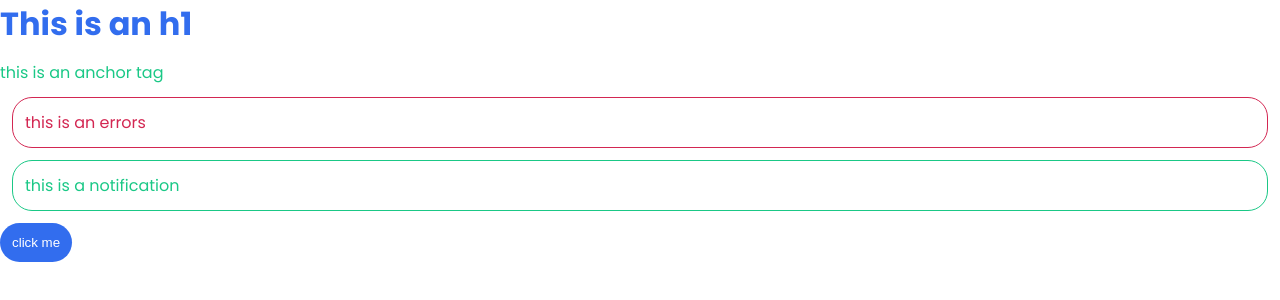
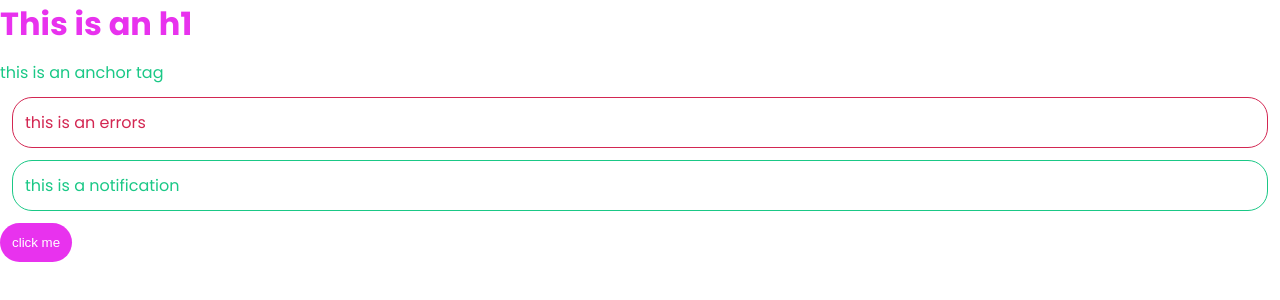
Before and after one commit to Tundrian/SassLibrary, a website: page index.html in a window 1280 px wide. Drawn offline with Linux system fonts and the light colour scheme.

Commit message:
added separate variables file. Create partials and imported variables

```diff
--- /dev/null
+++ b/_variables.scss
@@ -0,0 +1,13 @@
+// Theme colors
+$primary: #e832ee;
+$secondary: #1ac886;
+$error: #d32752;
+$info: #f6c31c;
+
+// Spacing
+$base-padding: 0.75rem;
+$base-margin: 0.75rem;
+
+// Borders
+$base-border-thickness: 1px;
+$base-border-radius: 20px;
--- a/index.scss
+++ b/index.scss
@@ -1,5 +1,8 @@
 // import google font
 @import url('https://fonts.googleapis.com/css2?family=Poppins:ital,wght@0,100;0,200;0,300;0,400;0,500;0,600;0,700;0,800;0,900;1,100;1,200;1,300;1,400;1,500;1,600;1,700;1,800;1,900&display=swap');
+
+// Import files
+@import 'variables';
 
 /* reset styles */
 * {
@@ -28,20 +31,6 @@ hr {
 img {
   max-width: 100%;
 }
-
-// Theme colors
-$primary: #326dee;
-$secondary: #1ac886;
-$error: #d32752;
-$info: #f6c31c;
-
-// Spacing
-$base-padding: 0.75rem;
-$base-margin: 0.75rem;
-
-// Borders
-$base-border-thickness: 1px;
-$base-border-radius: 20px;
 
 h1 {
     color: $primary;
```
Also changed, not shown: css/index.css.
